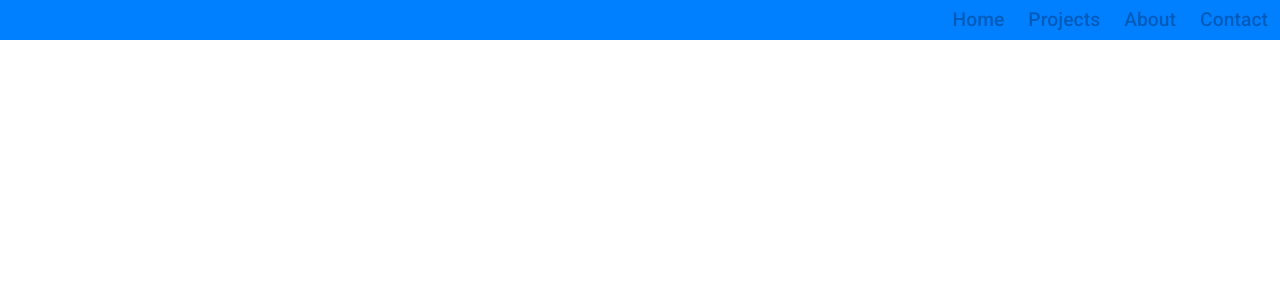
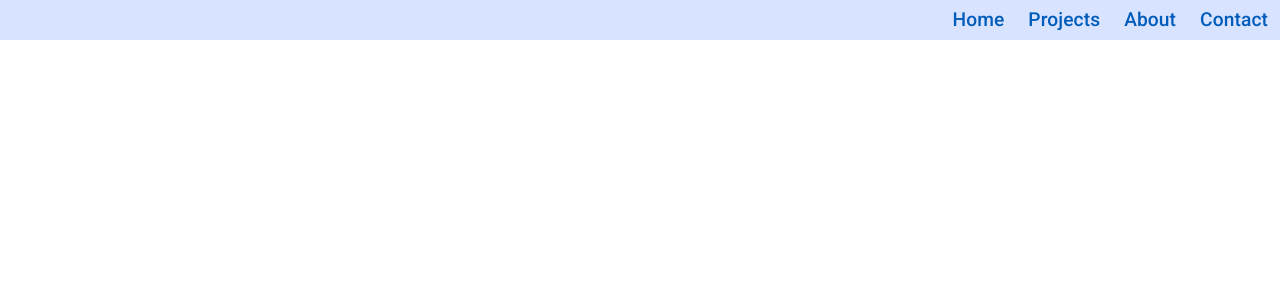
Before and after one commit to DePlaced/deplaced.github.io, an Angular app in the folder deplace-tech/: page / in a window 1280 px wide. Shown: the top 300 px of the page. Built offline with nearby package versions, Linux system fonts and the light colour scheme.

Commit message:
Update header.component.scss

```diff
--- a/deplace-tech/src/app/components/header/header.component.scss
+++ b/deplace-tech/src/app/components/header/header.component.scss
@@ -1,5 +1,5 @@
 .header-container{
-background: #007FFF;
+background: #D8E3FF;
 }
 
 .toolbar-btn-container{
```
